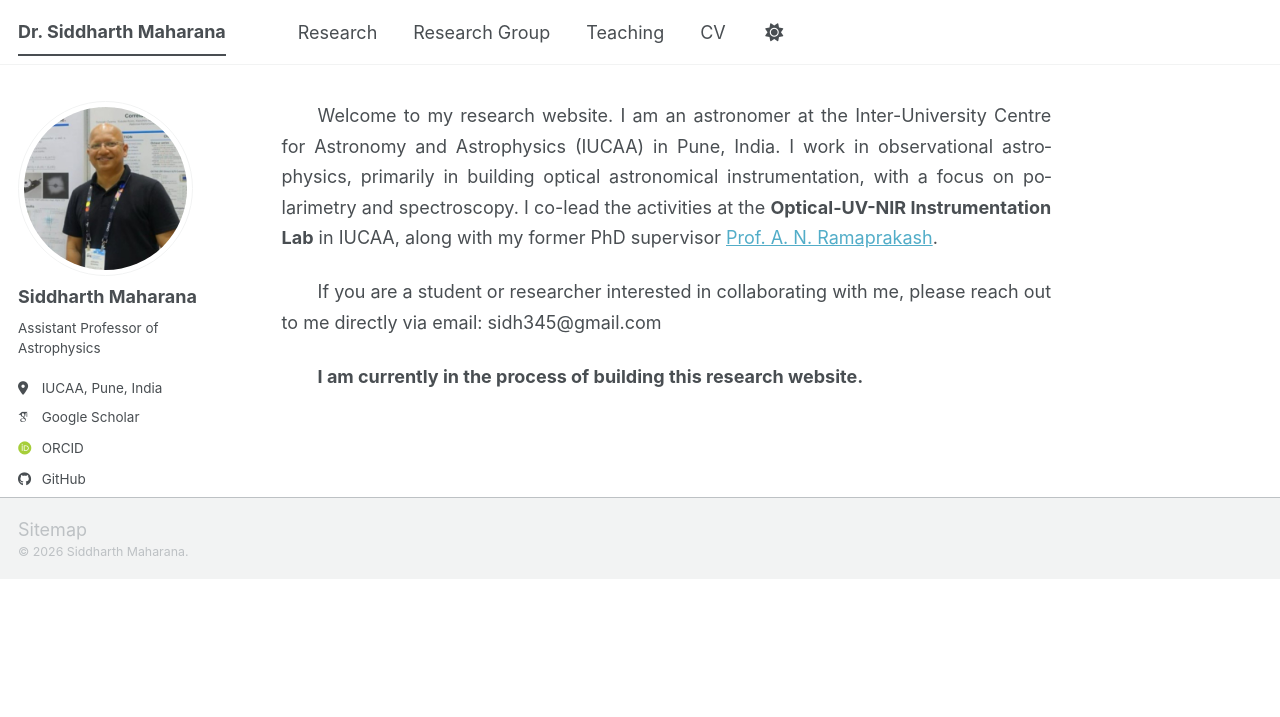
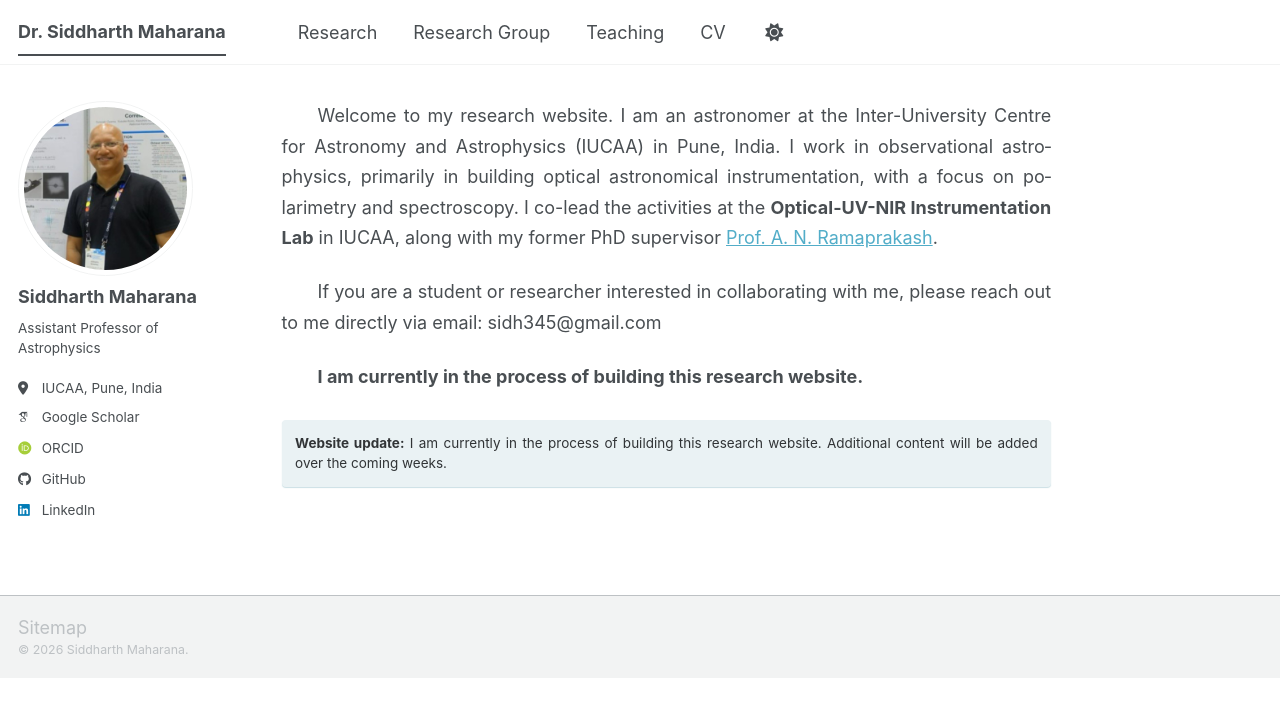
Before and after one commit to siddharth-maharana/siddharth-maharana.github.io, a Jekyll site: the page built from _pages/about.md, in a window 1280 px wide. Shown: the top 717 px of the page. Built offline with Jekyll 4.4.1, drawn with Linux system fonts in a browser that asks for light colours; some web fonts are replaced; a script bundle is joined from its source files by our own code; library files that are not in the unit come from our copies.

Commit message:
Update about.md

```diff
--- a/_pages/about.md
+++ b/_pages/about.md
@@ -14,3 +14,7 @@ If you are a student or researcher interested in collaborating with me, please r
 <!-- This site shares my research, teaching material, group activities, and occasional updates from life outside academia. If you would like to discuss possible collaborations, feel free to get in touch by email.-->
 
 **I am currently in the process of building this research website.**
+
+<div class="notice--info">
+<strong>Website update:</strong> I am currently in the process of building this research website. Additional content will be added over the coming weeks.
+</div>
```
